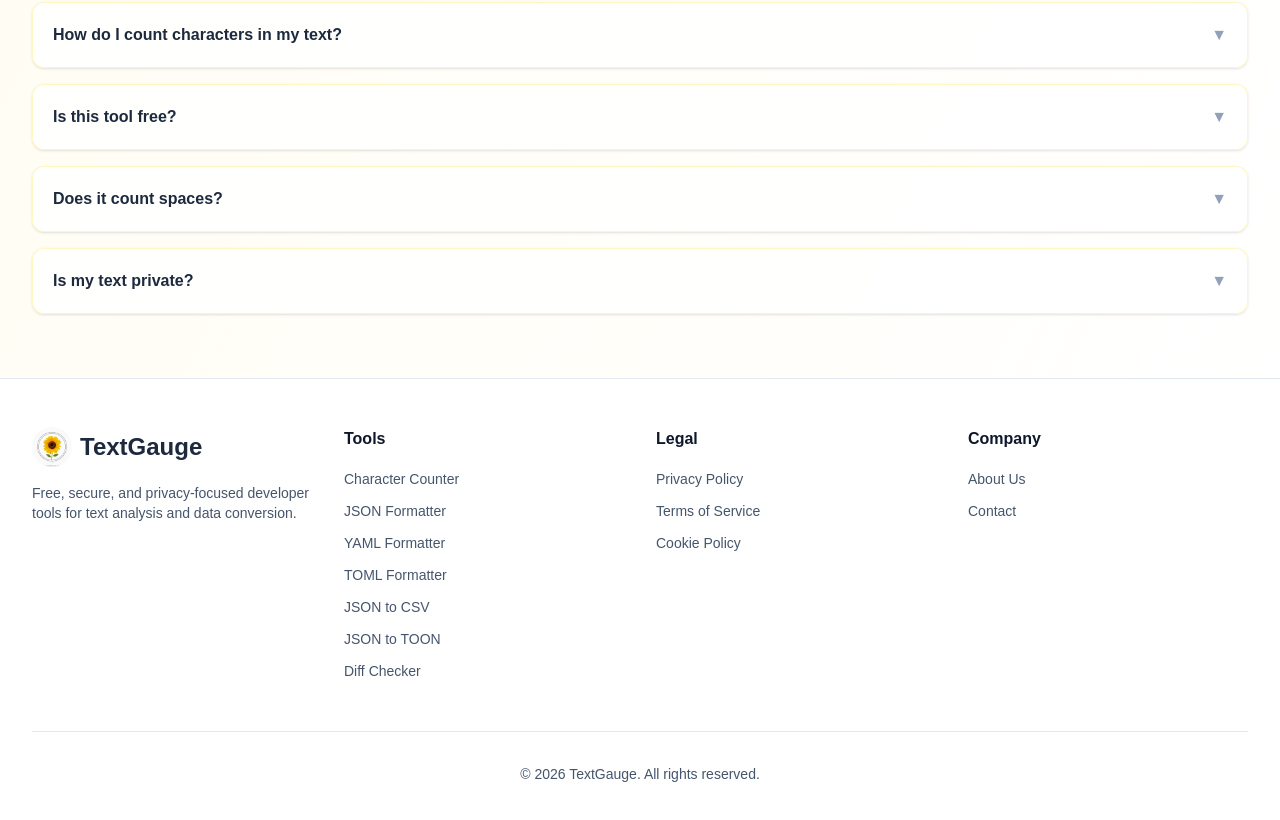
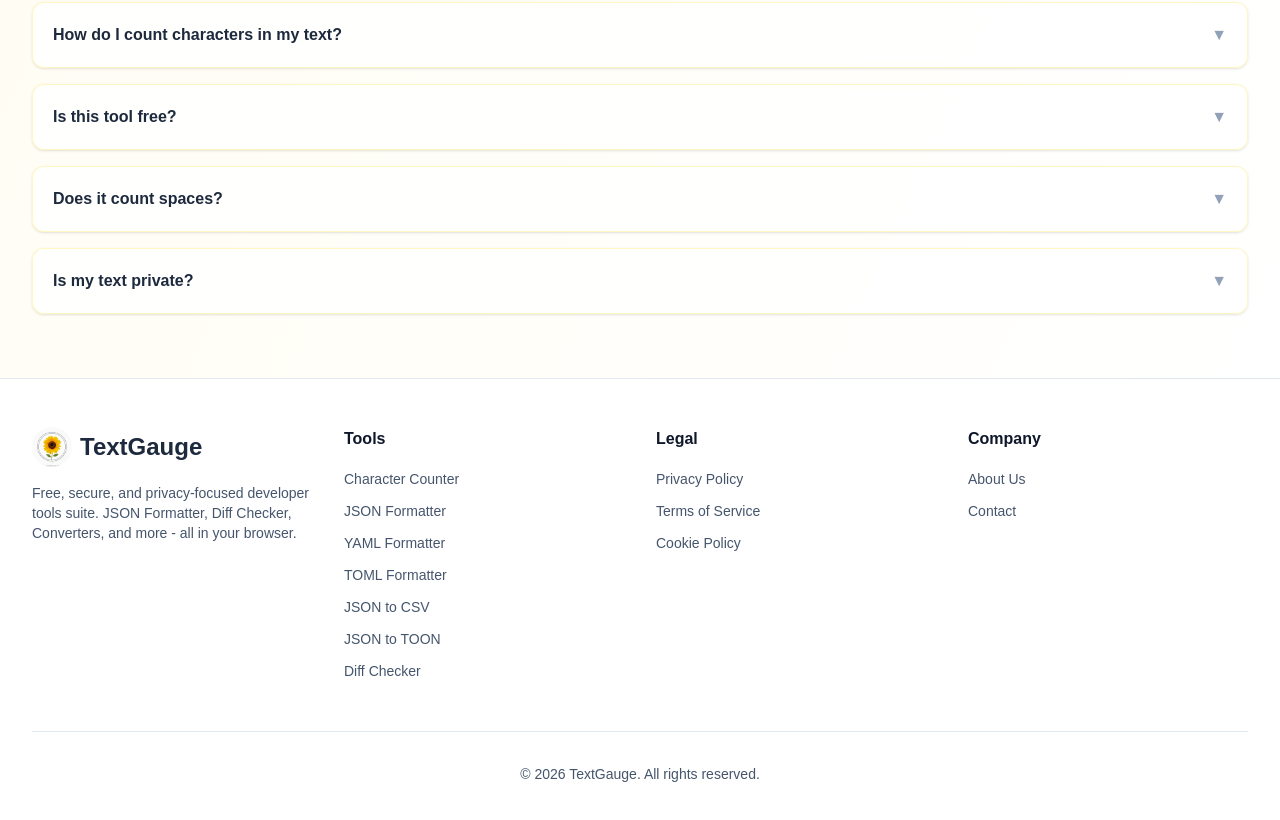
Before and after one commit to denesvaghani/textgauge-frontend, a Next.js app: page / in a window 1280 px wide. Shown: the part 2606-3426 px from the top of the page. Built offline with nearby package versions, Linux system fonts and the light colour scheme; no server answers.

Commit message:
fix: update Footer branding description

```diff
--- a/src/components/Footer.tsx
+++ b/src/components/Footer.tsx
@@ -47,7 +47,7 @@ export function Footer() {
                             </span>
                         </Link>
                         <p className="mt-4 text-sm text-slate-600 dark:text-slate-400">
-                            Free, secure, and privacy-focused developer tools for text analysis and data conversion.
+                            Free, secure, and privacy-focused developer tools suite. JSON Formatter, Diff Checker, Converters, and more - all in your browser.
                         </p>
                     </div>
 
```
